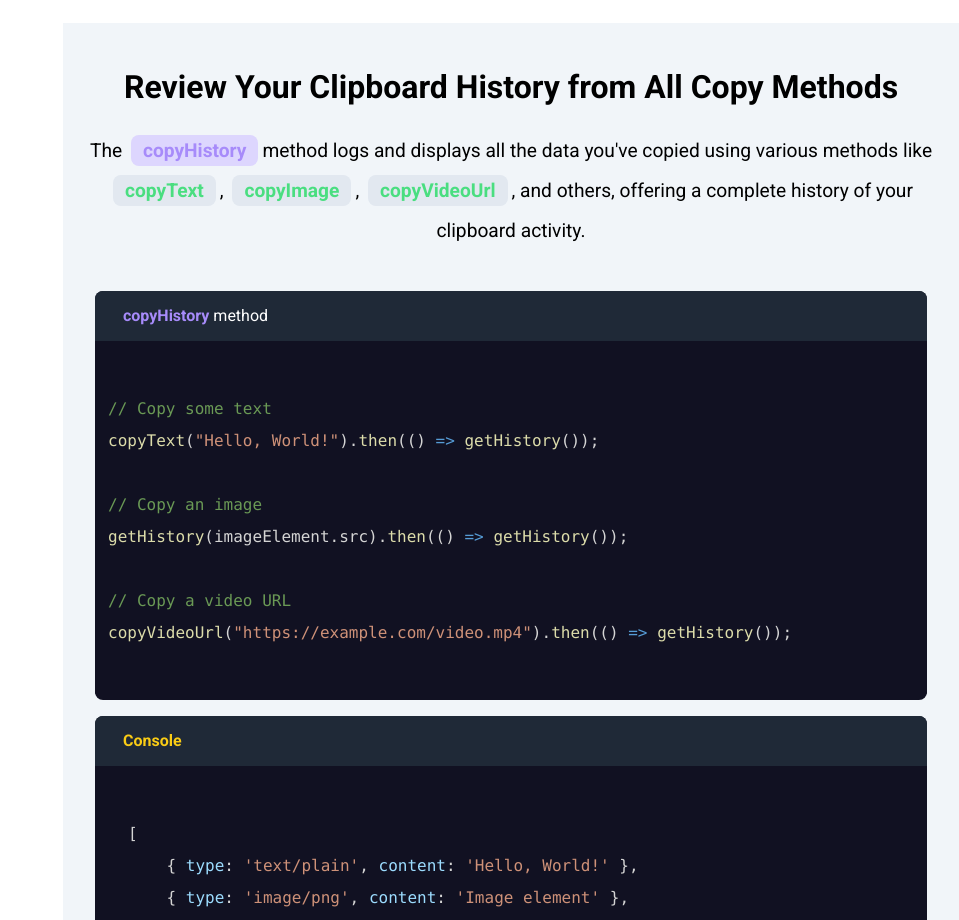
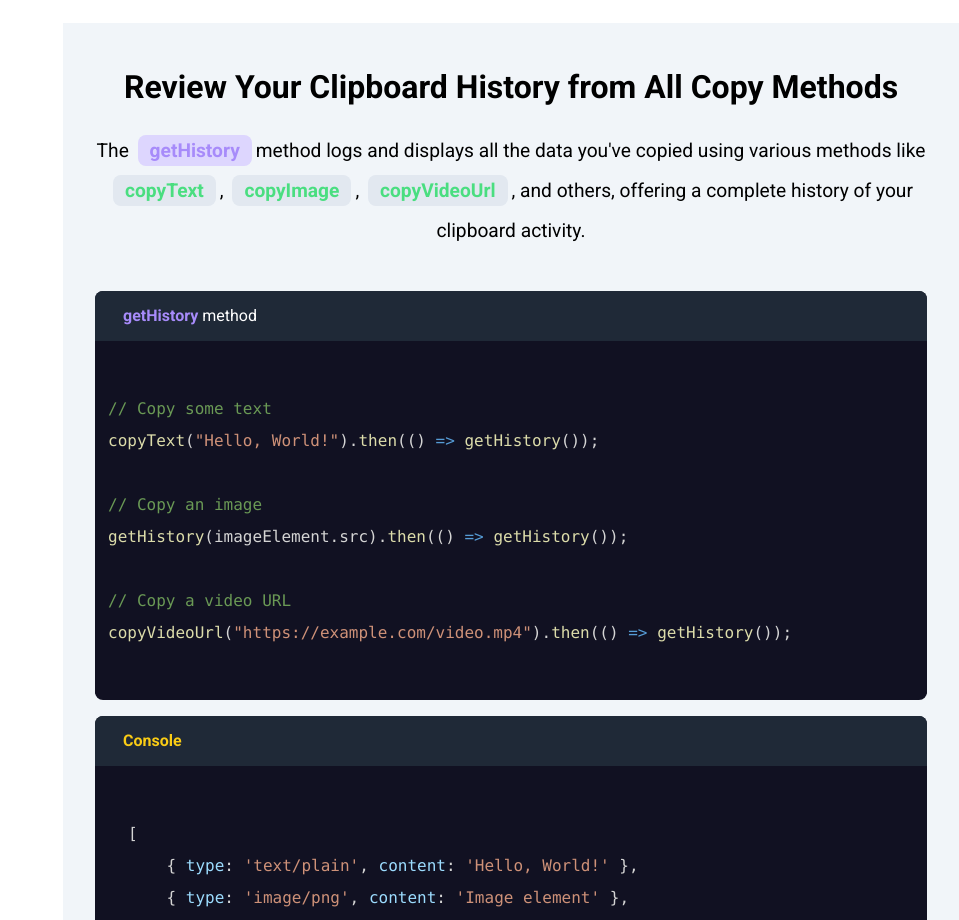
Before and after one commit to Adam-Elmi/CopyShare.docs, a React (Vite) app: page /getting-started in a window 1280 px wide. Shown: the part 3080-4000 px from the top of the page, without its empty margins (321-1280 px from the left). Built offline with nearby package versions, Linux system fonts and the light colour scheme; a web font is replaced by a local one.

Commit message:
Update QuickStart.jsx

```diff
--- a/src/components/QuickStart.jsx
+++ b/src/components/QuickStart.jsx
@@ -62,14 +62,14 @@ export function QuickStart() {
                     </div>
                 </div>
             </div>
-            {/* Copy History */}
+            {/* Get History */}
             <div className={`w-full flex flex-col justify-center items-center h-auto gap-5 py-10 px-4 ${isDark ? 'bg-slate-950' : 'bg-slate-100'}`}>
                 <p className="text-center text-[2rem] font-bold max-lg:text-[1.5rem]">Review Your Clipboard History from All Copy Methods</p>
-                <p className="leading-10 text-center text-[1.2rem]">The <span className={`${isDark ? "bg-gray-800" :"bg-violet-200"} mx-1 text-violet-400 py-1 px-3 rounded-lg font-bold`}>copyHistory</span>
+                <p className="leading-10 text-center text-[1.2rem]">The <span className={`${isDark ? "bg-gray-800" :"bg-violet-200"} mx-1 text-violet-400 py-1 px-3 rounded-lg font-bold`}>getHistory</span>
                 method logs and displays all the data you've copied using various methods like <span className={`${isDark ? "bg-gray-800" :"bg-slate-200"} mx-1 text-green-400 py-1 px-3 rounded-lg font-bold`}>copyText</span>, <span className={`${isDark ? "bg-gray-800" :"bg-slate-200"} mx-1 text-green-400 py-1 px-3 rounded-lg font-bold`}>copyImage</span>, <span className={`${isDark ? "bg-gray-800" :"bg-slate-200"} mx-1 text-green-400 py-1 px-3 rounded-lg font-bold`}>copyVideoUrl</span>, and others, offering a complete history of your clipboard activity.
                 </p>
                 <div id="purpose" className={`flex flex-col relative w-full justify-between items-center gap-4 max-md:flex-col max-md:w-full  px-4 py-5`}>
-                    <Code title={'copyHistory'}>
+                    <Code title={'getHistory'}>
                         <CodeSnippet codeString={code4}/>
                     </Code>
                     <div className="w-full relative flex justify-center h-auto items-center  leading-10 text-[1.2rem] max-md:w-full max-md:max-w-[100%]">
```
